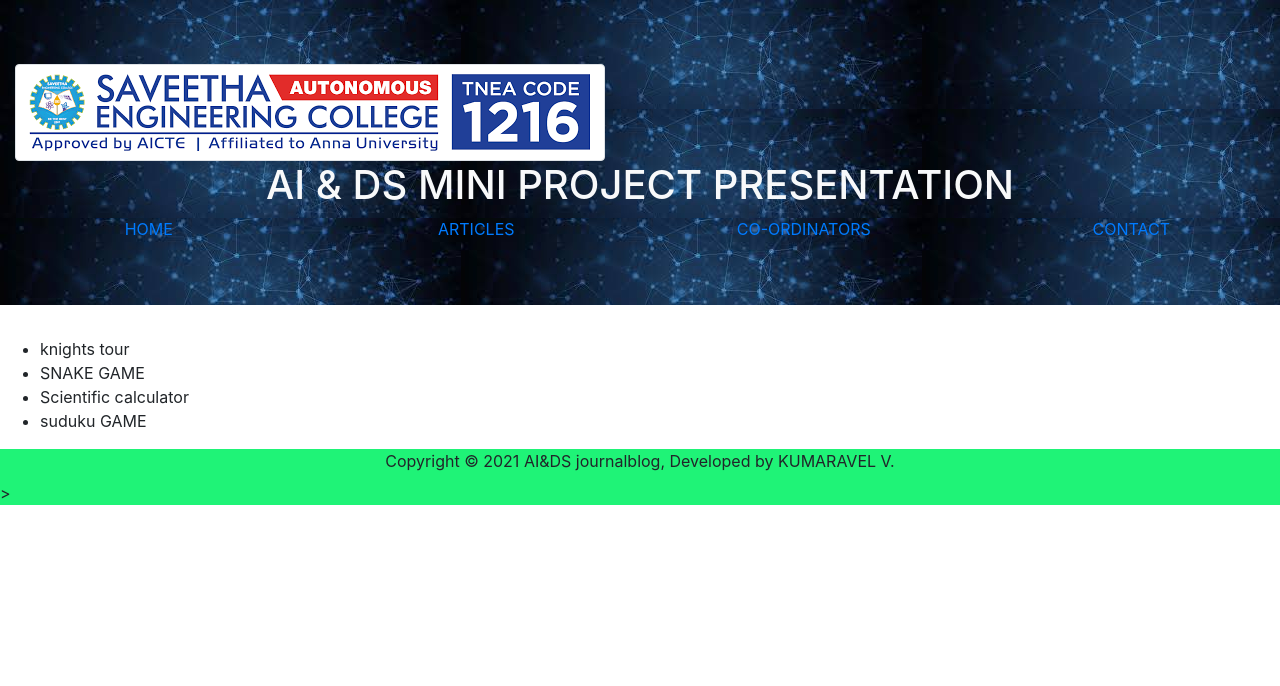
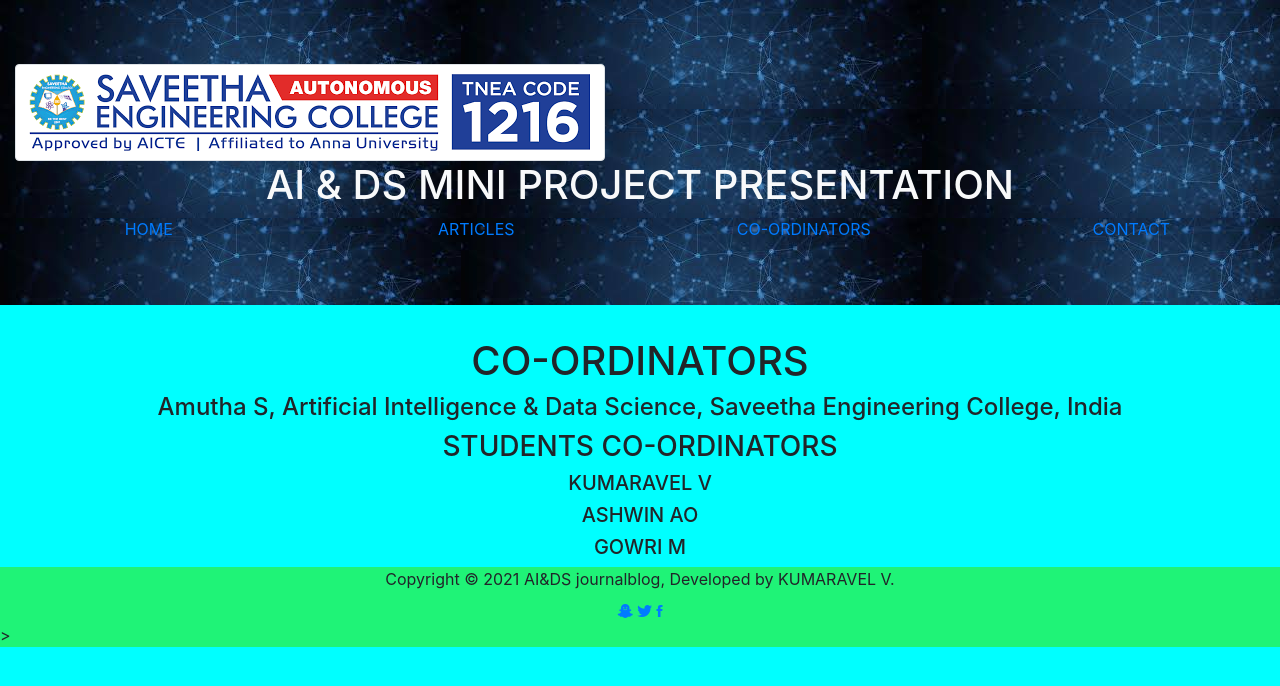
Before and after one commit to Kumaravel655/miniproject, a Flask app: page /topic.html in a window 1280 px wide. Shown: the top 686 px of the page. Run offline with Flask 2, Linux system fonts and the light colour scheme; some libraries are stand-ins or nearby versions.

Commit message:
Add files via upload

```diff
--- a/templates/home.html
+++ b/templates/home.html
@@ -51,10 +51,10 @@
         <div class="content">
             <h1>ABOUT THE WEBSITE</h1>
 
-            <p class="text-success">This website created to education purpose.the website content is displaying our mini
+            <h5 class="text-success">This website created to education purpose.the website content is displaying our mini
                 PROJECT.The constatant
                 participaters are students of saveetha engineering college
-                and the department of artificial intelligence students. </p>
+                and the department of artificial intelligence students. </h5>
         </div>
     </div>
 
--- a/templates/topic.html
+++ b/templates/topic.html
@@ -1,3 +1,4 @@
+<!-- CO ORDINATORS PAGE -->
 <!doctype html>
 <html lang="en">
 
@@ -5,6 +6,10 @@
     <!-- Required meta tags -->
     <meta charset="utf-8">
     <meta name="viewport" content="width=device-width, initial-scale=1, shrink-to-fit=no">
+    <link rel="stylesheet" href="https://cdnjs.cloudflare.com/ajax/libs/twitter-bootstrap/4.1.3/css/bootstrap.min.css">
+    <link rel="stylesheet" href="https://cdnjs.cloudflare.com/ajax/libs/ionicons/2.0.1/css/ionicons.min.css">
+    <link rel="stylesheet" href="assets/css/style.css">
+    <script src="https://code.iconify.design/2/2.1.0/iconify.min.js"></script>
 
     <!-- Bootstrap CSS -->
     <link rel="stylesheet" href="https://maxcdn.bootstrapcdn.com/bootstrap/4.0.0/css/bootstrap.min.css"
@@ -16,7 +21,7 @@
 
 </head>
 
-<body>
+<body  style="background-color: cyan;">
     <div class="jumbotron jumbotron-fluid" style="background-image: url('/static/img/bb.jpg');">
         <div class="col-12"><img src="/static/img/secc.png" alt="..." class="img-thumbnail"></div>
         <div class="container  text-center">
@@ -45,24 +50,18 @@
 
     </div>
     </div>
-    <div class="content">
+    <div class="text-center">
+        <h1>CO-ORDINATORS</h1>
+        <h4>Amutha S, Artificial Intelligence & Data Science, Saveetha Engineering College, India</h4>
+        <h3>STUDENTS CO-ORDINATORS</h3>
+        <h5>KUMARAVEL V</h5>
+        <h5>ASHWIN AO</h5>
+        <h5>GOWRI M</h5>
+
         <div>
-            <ul>
-                <li>knights tour</li>
-                <li>SNAKE GAME</li>
-                <li>Scientific calculator</li>
-                <li>suduku GAME</li>
-            </ul>
-
+        </div>
 
     </div>
-
-
-
-
-
-
-
     <div class="" style="background-color: rgb(31, 243, 119);">
         <div class="text-center"> Copyright © 2021 AI&DS journalblog, Developed by KUMARAVEL V.<h2 class="text">
             </h2>
@@ -82,7 +81,6 @@
         </div>>
 
     </div>
-    </div>
 
 
     </div>
```
Also changed, not shown: templates/org.html (+9 -3 lines), templates/sub.html (+9 -5 lines). Lines whose indentation alone changed are shown as unchanged.
